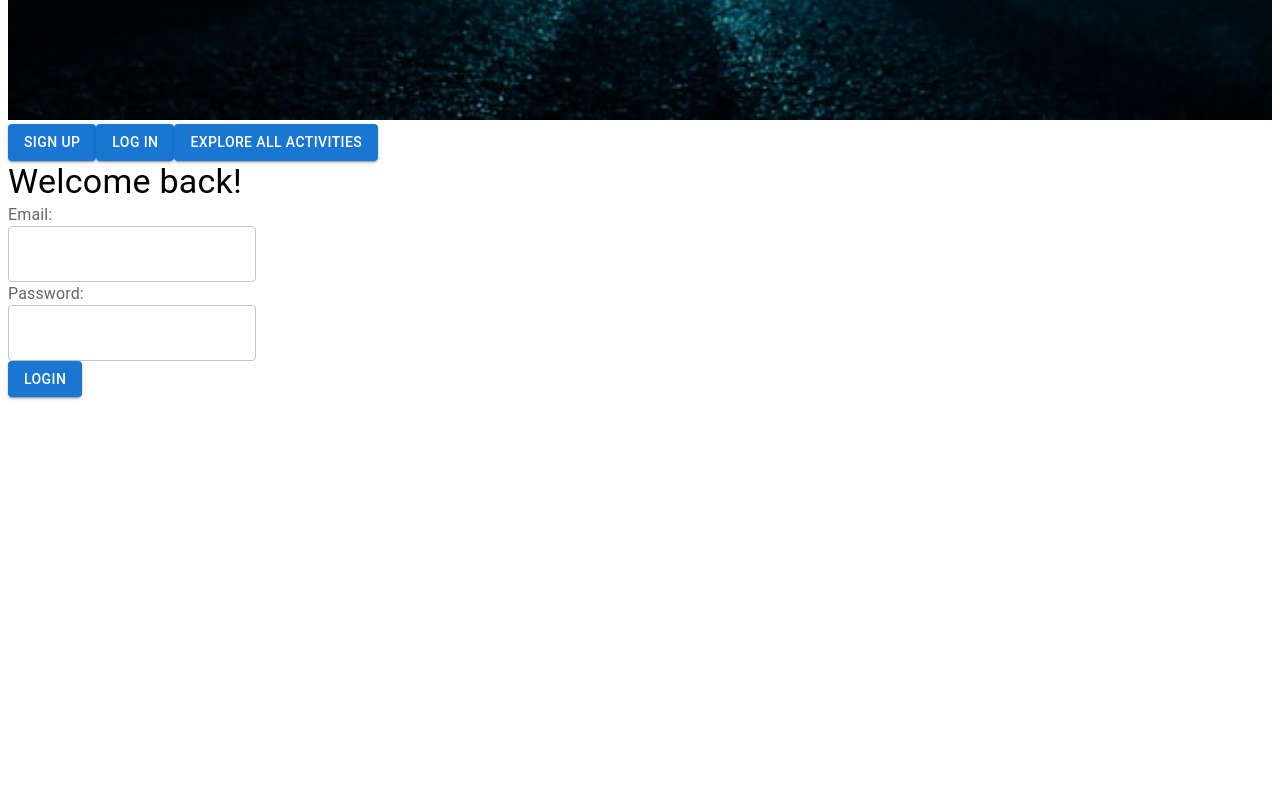
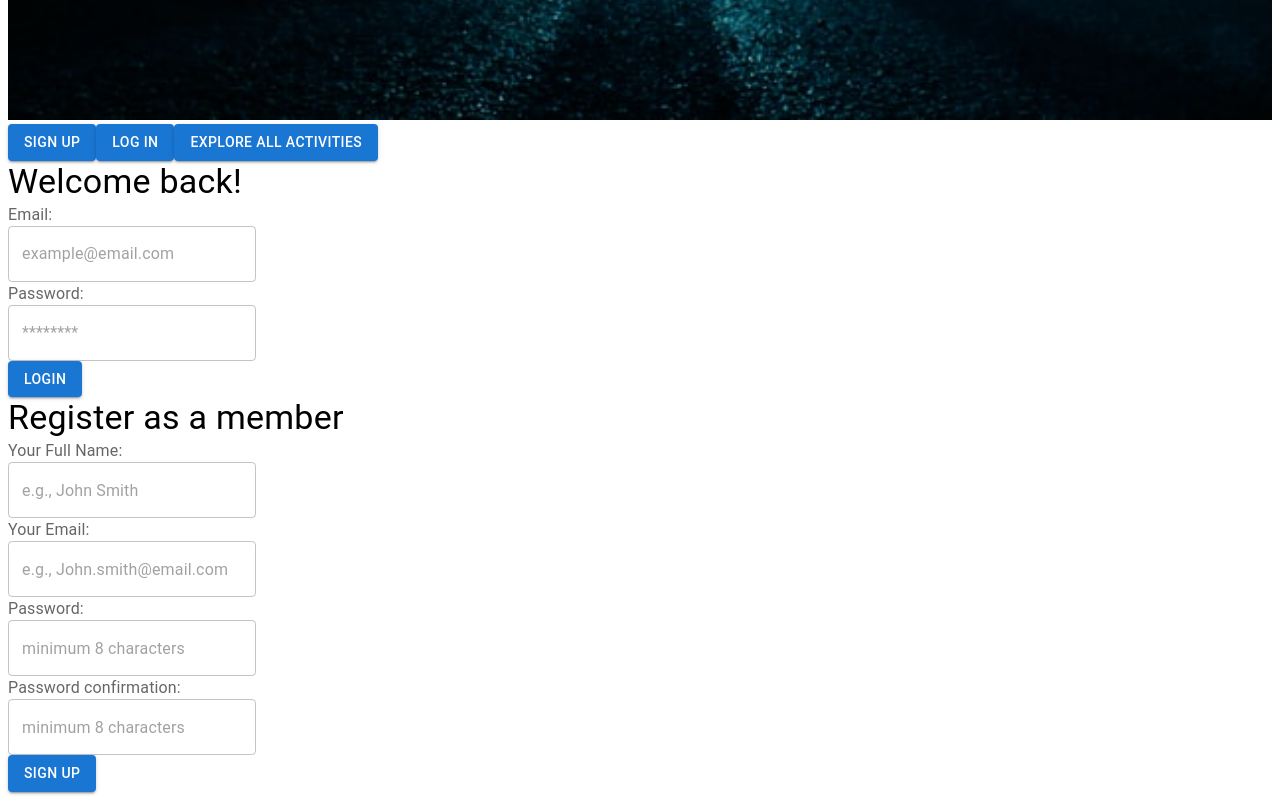
Before and after one commit to Feng-CA/sports-4-us_react, a React (Create React App) app: page / in a window 1280 px wide. Shown: the part 869-1669 px from the top of the page. Before the commit the page ends 1274 px from the top, so only its background shows below. Built offline with nearby package versions, Linux system fonts and the light colour scheme.

Commit message:
creates signup form

```diff
--- a/src/components/App.js
+++ b/src/components/App.js
@@ -2,6 +2,7 @@ import React from 'react';
 import Home from './Home';
 import LoginForm from './LoginForm';
 import Navigation from './Navigation';
+import SignupForm from './SignupForm';
 
 
 const App = () => {
@@ -11,6 +12,7 @@ const App = () => {
       <div >
             <Home />
             <LoginForm />
+            <SignupForm />
       </div>
     </>
   )
--- a/src/components/LoginForm.js
+++ b/src/components/LoginForm.js
@@ -40,11 +40,11 @@ const LoginForm = () => {
             <form onSubmit={handleSubmit}>
                 <div>
                     <InputLabel>Email:</InputLabel>
-                    <TextField type="email" name="email" id="email" value={formData.email} onChange={handleFormData}/>
+                    <TextField type="email" name="email" id="email" placeholder="example@email.com" value={formData.email} onChange={handleFormData}/>
                 </div>
                 <div>
                     <InputLabel htmlFor="password">Password:</InputLabel>
-                    <TextField type="password" name="password" id="password" value={formData.password} onChange={handleFormData}/>
+                    <TextField type="password" name="password" id="password" placeholder="********" value={formData.password} onChange={handleFormData}/>
                 </div>
 
                 <Button variant="contained" type="submit">Login</Button>
--- /dev/null
+++ b/src/components/SignupForm.js
@@ -0,0 +1,76 @@
+import { Button, InputLabel, TextField, Typography } from "@mui/material"
+import { useState } from "react"
+
+
+const SignupForm = () => {
+
+
+    const initialFormData = {
+        full_name: "",
+        email: "",
+        password: "",
+        password_confirmation: ""
+    }
+    const [formData, setFormData] = useState(initialFormData)
+    const [error, setError] = useState(null)
+
+    const handleSubmit = (e) =>{
+        e.preventDefault()
+
+          .then((user) => {
+            let errorMessage = "";
+            if (user.error){
+
+                Object.keys(user.error).forEach(key => {
+                    errorMessage = errorMessage.concat("", `${key} ${user.error[key]}`)
+                })
+                setError(errorMessage)
+            }
+            else {
+
+                setFormData(initialFormData)
+
+            }
+
+        })
+        .catch(e => {console.log(e)})
+
+
+    }
+
+    const handleFormData = (e) => {
+        setFormData({
+            ...formData,
+            [e.target.id]: e.target.value
+        })
+    }
+    return (
+        <>
+            <Typography variant='h4'>Register as a member</Typography>
+            {error && <p>{error}</p>}
+            <form onSubmit={handleSubmit}>
+                <div>
+                    <InputLabel>Your Full Name:</InputLabel>
+                    <TextField type="text" name="fullname" id="fullname" placeholder="e.g., John Smith" value={formData.full_name} onChange={handleFormData}/>
+                </div>
+                <div>
+                    <InputLabel>Your Email:</InputLabel>
+                    <TextField type="text" name="email" id="email" placeholder="e.g., John.smith@email.com" value={formData.email} onChange={handleFormData}/>
+                </div>
+                <div>
+                    <InputLabel htmlFor="password">Password:</InputLabel>
+                    <TextField type="password" name="password" id="password" placeholder="minimum 8 characters" value={formData.password} onChange={handleFormData}/>
+                </div>
+                <div>
+                    <InputLabel htmlFor="password">Password confirmation:</InputLabel>
+                    <TextField type="password" name="password_confirmation" id="password_confirmation" placeholder="minimum 8 characters" value={formData.password_confirmation} onChange={handleFormData}/>
+                </div>
+
+                <Button variant="contained" type="submit">Sign up</Button>
+            </form>
+        </>
+    )
+
+}
+
+export default SignupForm
```
